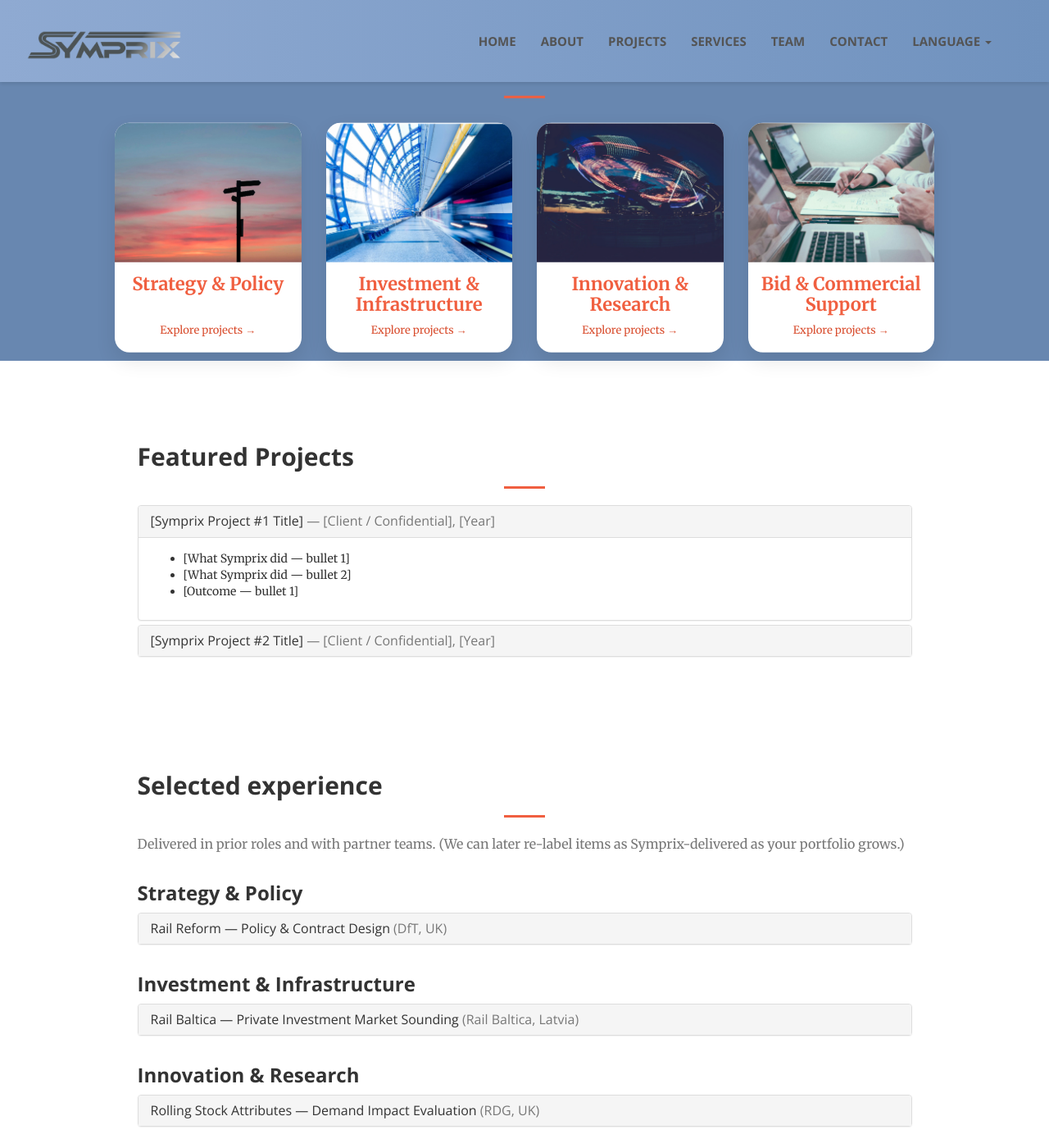
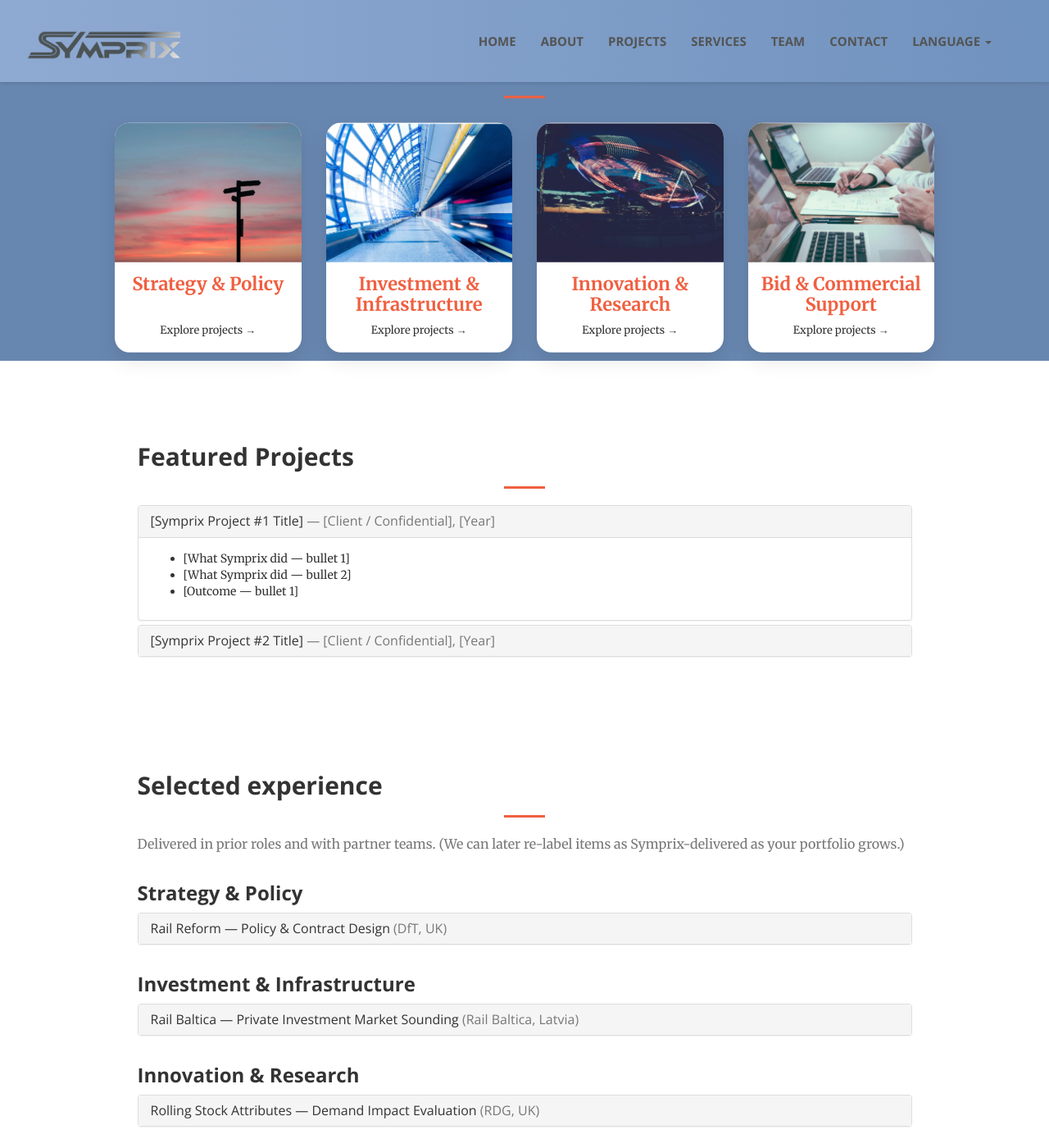
Before and after one commit to CD-Symprix/symprix, a Jekyll site: the page projects.html, which Jekyll copies as it is, in a window 1280 px wide and 1400 px high. Shown: the whole window at 82% size. Built offline with Jekyll 4.4.1, drawn with Linux system fonts in a browser that asks for light colours.

Commit message:
Change hint color from orange to dark gray

```diff
--- a/projects.html
+++ b/projects.html
@@ -151,7 +151,7 @@
 
     /* Slightly deeper orange for hint */
     header.masthead.projects-hero .category-card .category-hint {
-      color: #d94e2f !important;
+      color: #333 !important;
     }
   </style>
 
```
